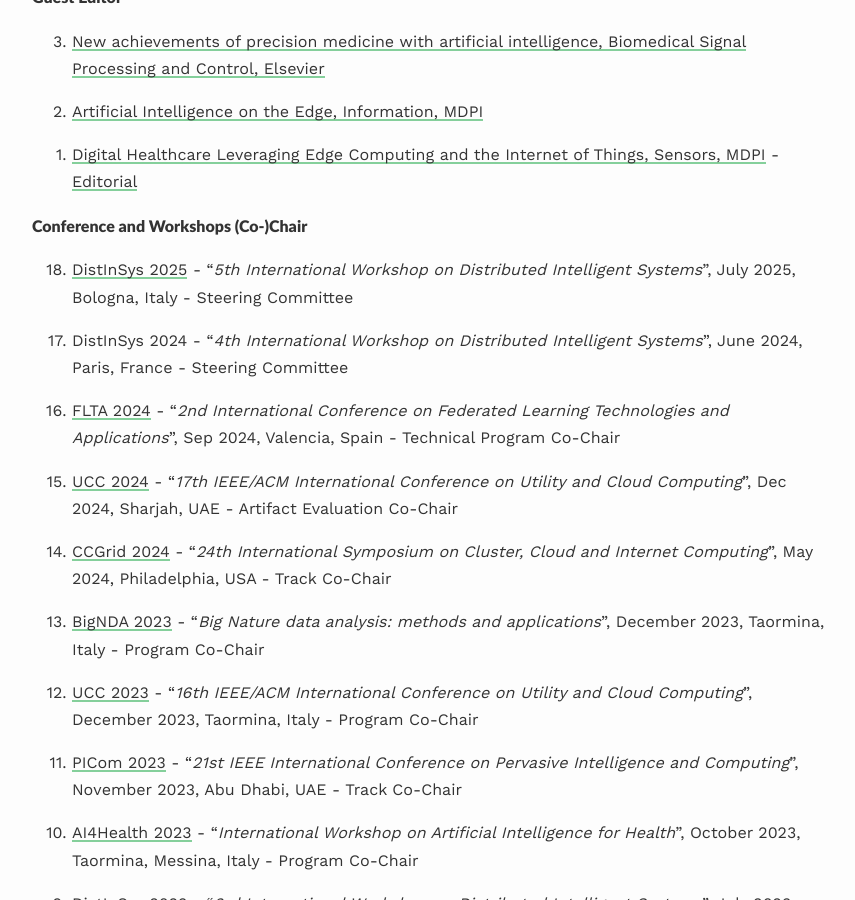
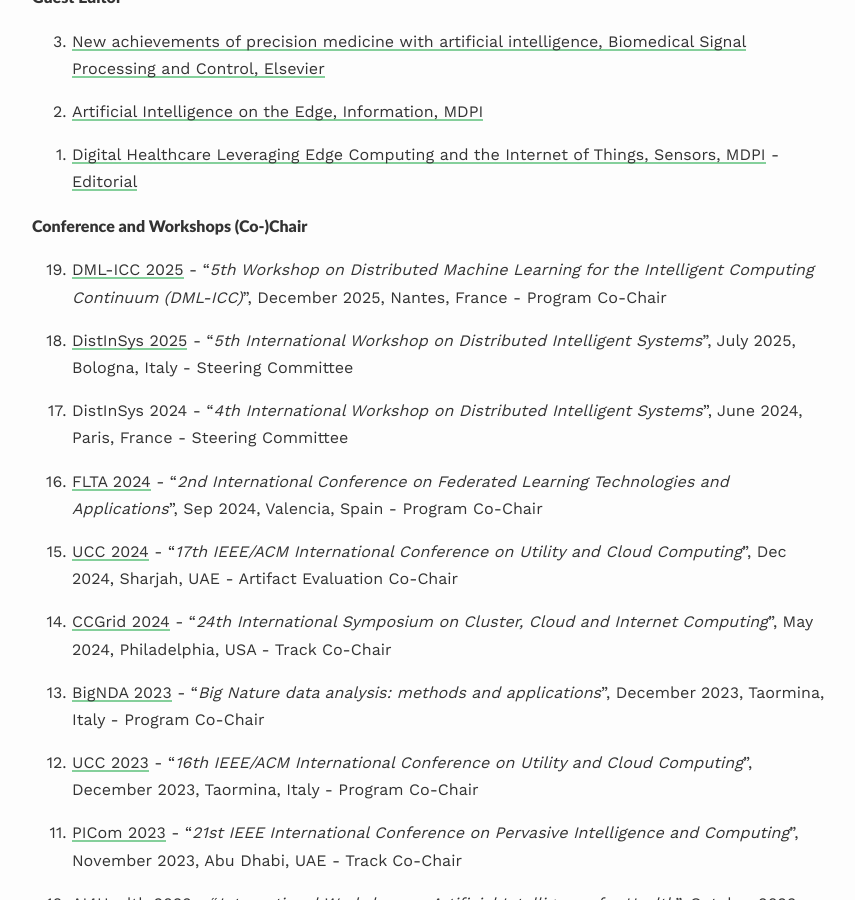
Before and after one commit to lcarnevale/lcarnevale.github.io, a Jekyll site: the page built from _pages/activities.md, in a window 1280 px wide and 900 px high, scrolled down 657 px. Shown: the whole window, without its empty margins (208-1063 px from the left). Built offline with Jekyll 4.4.1, drawn with Linux system fonts in a browser that asks for light colours; nearby versions of some CDN libraries; some web fonts are replaced.

Commit message:
Add DML-ICC workshop

```diff
--- a/_pages/activities.md
+++ b/_pages/activities.md
@@ -32,11 +32,13 @@
 {: reversed="reversed"}
 
 #### Conference and Workshops (Co-)Chair
+0. [DML-ICC 2025](https://www.lrc.ic.unicamp.br/dml-icc/) - "<i>5th Workshop on Distributed Machine Learning for the Intelligent Computing Continuum (DML-ICC)</i>", December 2025, Nantes, France - Program Co-Chair
+
 0. [DistInSys 2025](https://fcrlab.unime.it/calls/distinsys2025) - "<i>5th International Workshop on Distributed Intelligent Systems</i>", July 2025, Bologna, Italy - Steering Committee
 
 0. DistInSys 2024 - "<i>4th International Workshop on Distributed Intelligent Systems</i>", June 2024, Paris, France - Steering Committee
 
-0. [FLTA 2024](https://flta-conference.org/flta-2024/) - "<i>2nd International Conference on Federated Learning Technologies and Applications</i>", Sep 2024, Valencia, Spain - Technical Program Co-Chair
+0. [FLTA 2024](https://flta-conference.org/flta-2024/) - "<i>2nd International Conference on Federated Learning Technologies and Applications</i>", Sep 2024, Valencia, Spain - Program Co-Chair
 
 0. [UCC 2024](https://www.uccbdcat2024.org/ucc/) - "<i>17th IEEE/ACM International Conference on Utility and Cloud Computing</i>", Dec 2024, Sharjah, UAE - Artifact Evaluation Co-Chair
 
```
